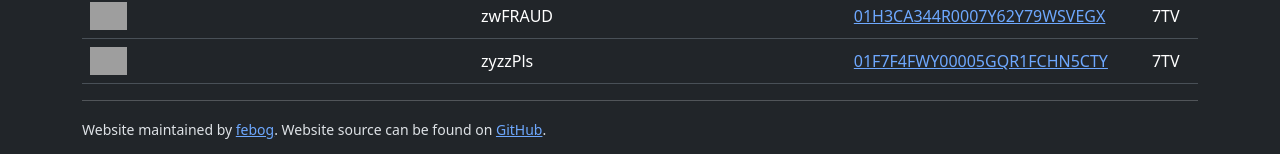
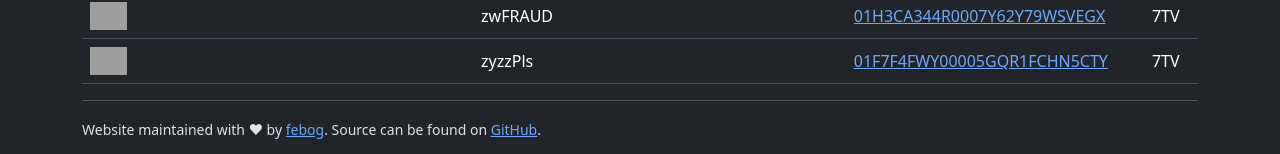
Before and after one commit to febog/mushu-emotes, a Jekyll site: the page built from docs/index.html, in a window 1280 px wide and 900 px high, scrolled down 44642 px. Shown: the part 743-897 px from the top of the window. Built offline with Jekyll 4.4.1, drawn with Linux system fonts in a browser that asks for light colours.

Commit message:
Update footer

```diff
--- a/docs/_layouts/layout.html
+++ b/docs/_layouts/layout.html
@@ -36,9 +36,8 @@
     <hr />
 
     <p>
-      <small>Website maintained by
-        <a href="https://febog.com">febog</a>. Website source can be found on
-        <a href="https://github.com/febog/mushu-emotes">GitHub</a>.
+      <small>
+        Website maintained with ♥ by <a href="https://febog.com">febog</a>. Source can be found on <a href="https://github.com/febog/mushu-emotes">GitHub</a>.
       </small>
     </p>
     <!-- Container end -->
```
